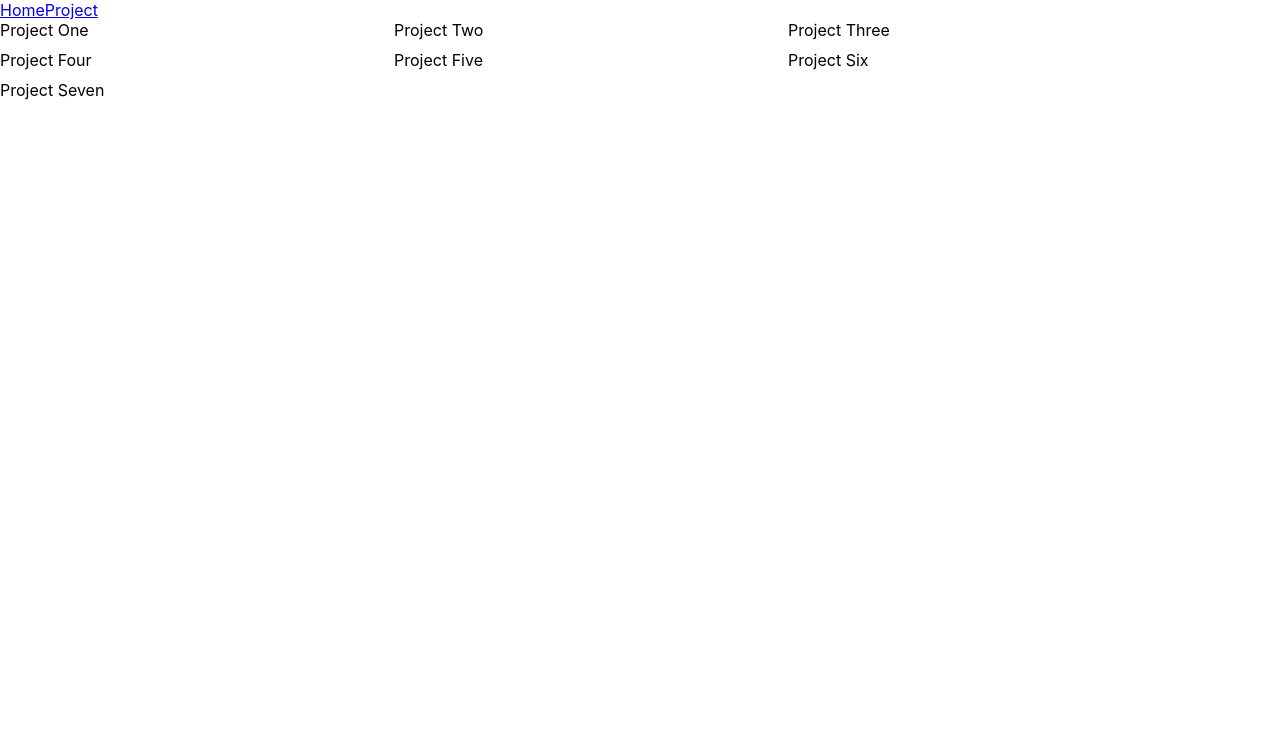
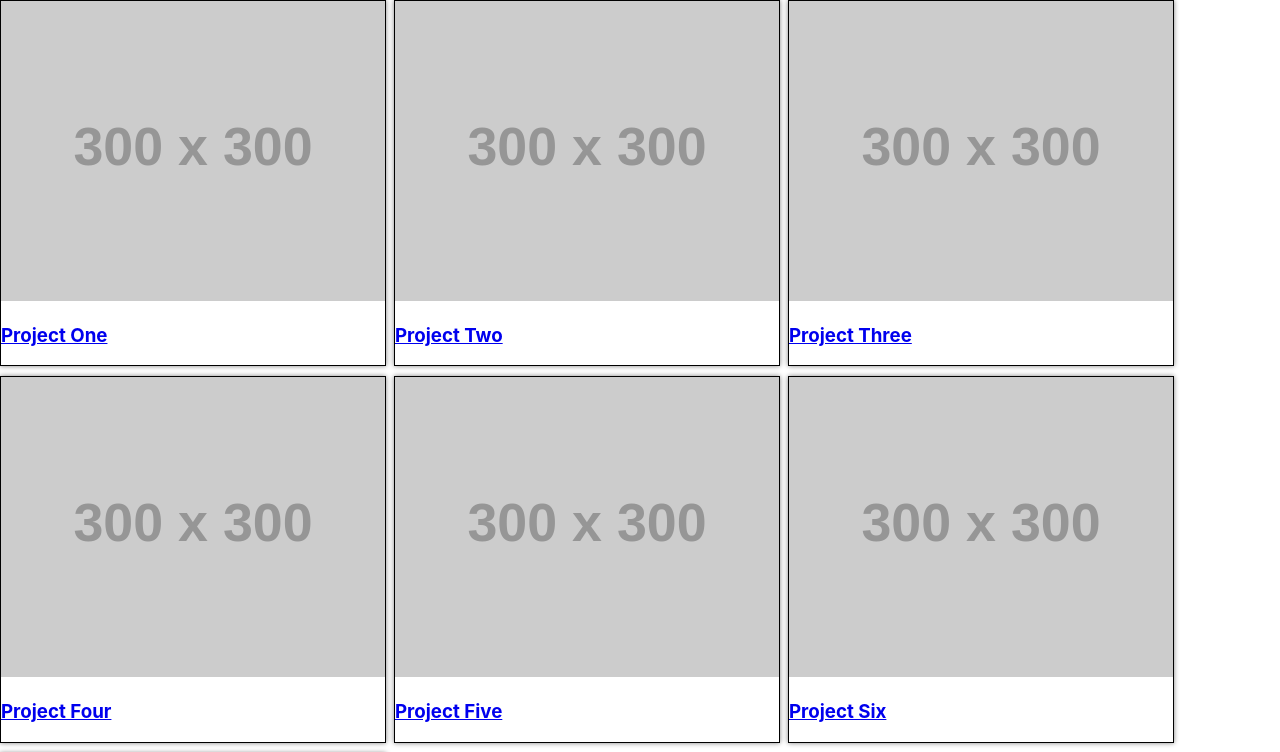
Before and after one commit to SheCodesAus/she-codes-crowdfunding-project-mariapetra, a React (Create React App) app: page / in a window 1280 px wide. Shown: the top 752 px of the page. Built offline with nearby package versions, Linux system fonts and the light colour scheme.

Commit message:
completed projects cards

```diff
--- a/src/App.js
+++ b/src/App.js
@@ -1,7 +1,13 @@
 import React from "react";
 import { BrowserRouter as Router, Routes, Route } from "react-router-dom";
+
+//import styles
 import "./App.css";
+
+//components
 import Nav from "./components/Nav/Nav";
+
+//pages
 import HomePage from "./pages/HomePage";
 import ProjectPage from "./pages/ProjectPage";
 
@@ -9,7 +15,6 @@ function App() {
   return (
     <Router>
     <div>
-    <Nav />
 
     <Routes>
         <Route path="/project/:id" element={<ProjectPage />} />
--- a/src/components/ProjectCard/ProjectCard.jsx
+++ b/src/components/ProjectCard/ProjectCard.jsx
@@ -1,15 +1,18 @@
 import React from "react";
 import { Link } from "react-router-dom";
+
+//styles
 import "./ProjectCard.css";
 
-function ProjectCard(props) {
-    const { projectData } = props;
+function ProjectCard({ projectData }) {
+    // const { projectData } = props;
     return (
         <div className="project-card">
-        <Link to="/project">
-        <img src={projectData.image}/>
-        <h3>{projectData.title}</h3>
-        </Link></div>
+            <Link to={`/project/${projectData.id}`}>
+                <img src={projectData.image} alt="the project"/>
+                <h3>{projectData.title}</h3>
+            </Link>
+        </div>
     );
 }
 
--- a/src/pages/HomePage.jsx
+++ b/src/pages/HomePage.jsx
@@ -1,13 +1,17 @@
 import React from "react";
+
+//Components
+import ProjectCard from "../components/ProjectCard/ProjectCard";
+
+//Data
 import { allProjects } from "../data";
-
 
 function HomePage() {
     return (
         <div id="project-list">
-        {allProjects.map((projectData, key) => {
-        return <div key={key}>{projectData.title}</div>;
-        })}
+            {allProjects.map((projectData) => {
+                return <ProjectCard key={`project-${projectData.id}`} projectData={projectData} />;
+            })}
         </div>
     );
 }
--- a/src/pages/ProjectPage.jsx
+++ b/src/pages/ProjectPage.jsx
@@ -1,9 +1,11 @@
 import React from "react";
+
 import { oneProject } from "../data";
 
 function ProjectPage() {
     return (
-        <div>
+        // instead of <div> or you can use <> instead of React.Fragment
+        <React.Fragment>
         <h2>{oneProject.title}</h2>
         <h3>Created at: {oneProject.date_created}</h3>
         <h3>{`Status: ${oneProject.is_open}`}</h3>
@@ -12,12 +14,12 @@ function ProjectPage() {
         {oneProject.pledges.map((pledgeData, key) => {
             return (
             <li>
-            {pledgeData.amount} from {pledgeData.supporter}
+                {pledgeData.amount} from {pledgeData.supporter}
             </li>
             );
         })}
         </ul>
-        </div>
+        </React.Fragment>
     );
 }
 
```
